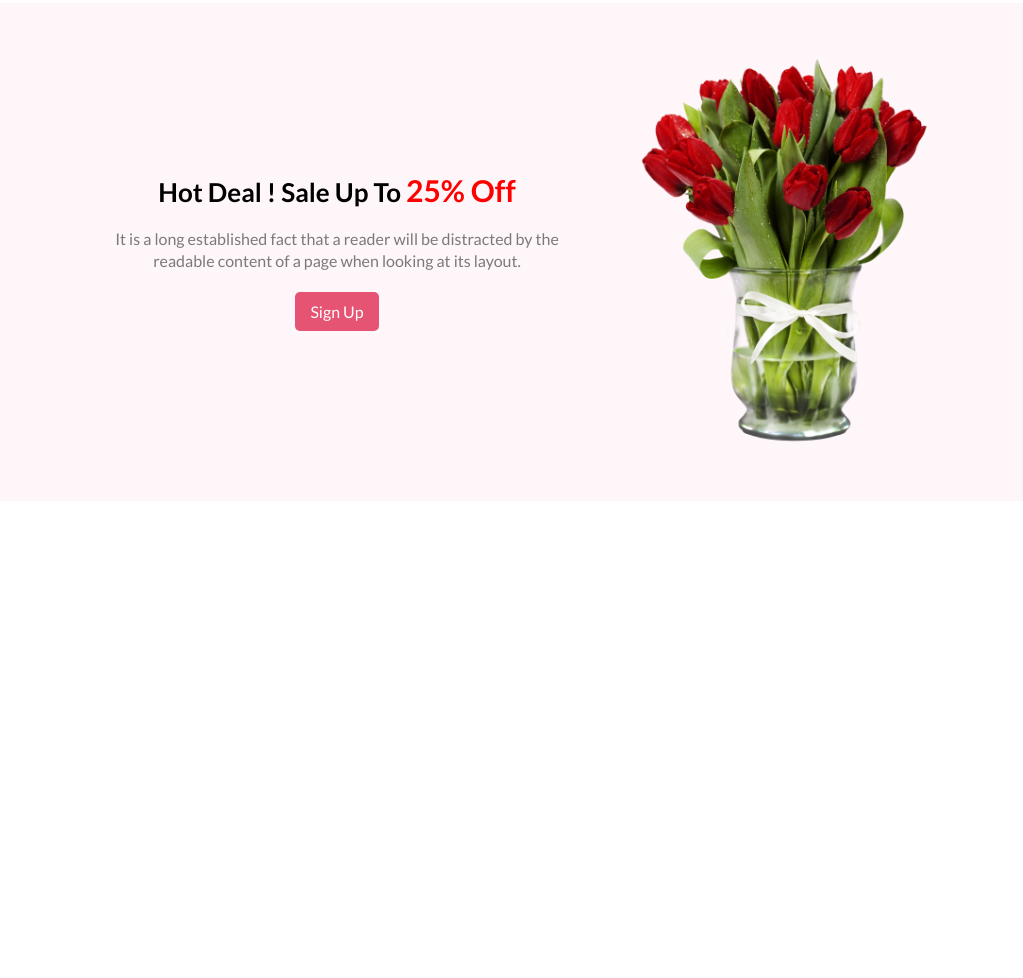
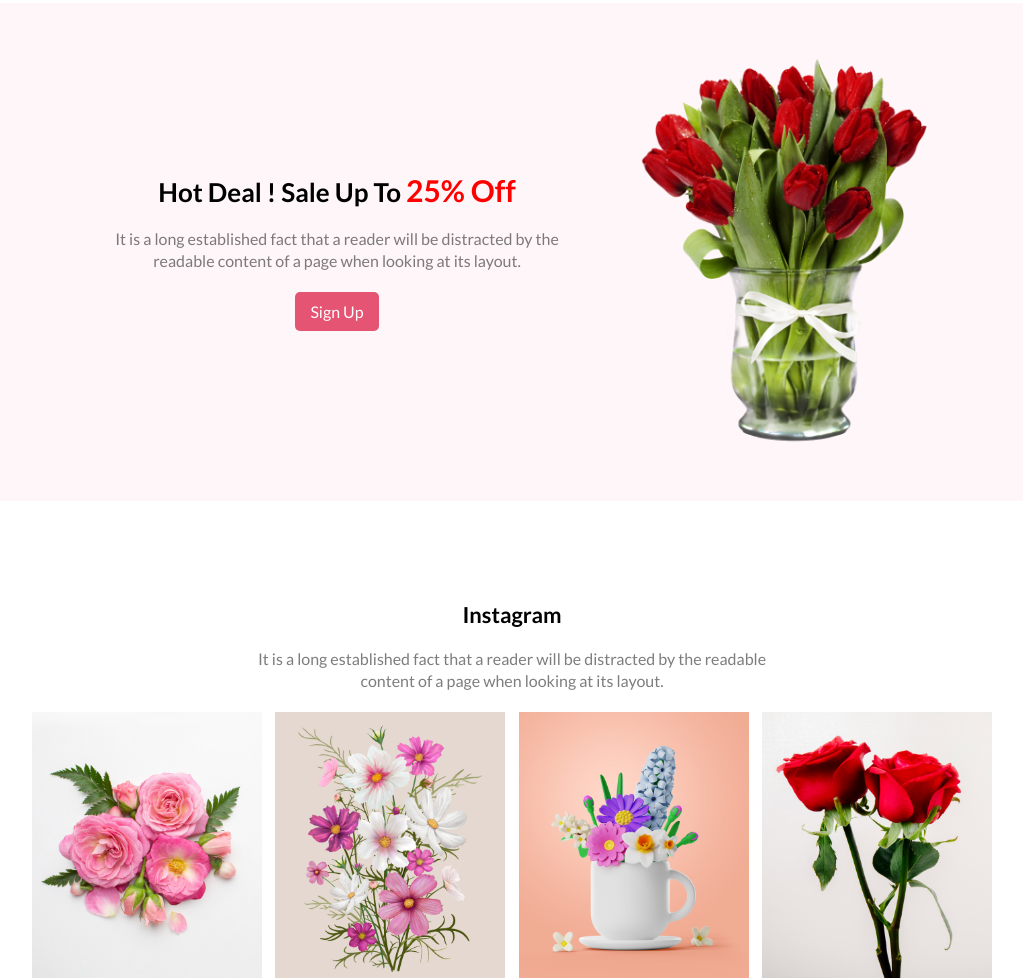
Before and after one commit to BurhanUddinAhmad/flower-shop, a plain HTML site: page index.html in a window 1280 px wide. Shown: the part 1587-2565 px from the top of the page, without its empty margins (128-1151 px from the left). Before the commit the page ends 2088 px from the top, so only its background shows below. Drawn offline with Linux system fonts and the light colour scheme.

Commit message:
Added product section

```diff
--- a/index.html
+++ b/index.html
@@ -104,6 +104,25 @@
                 </div>
             </div>
         </section>
+
+        <!-- Product section  -->
+        <section id="product">
+            <div class="container">
+                <div class="heading">
+                    <h2>Instagram</h2>
+                    <p>
+                        It is a long established fact that a reader will be distracted by
+                        the readable content of a page when looking at its layout.
+                    </p>
+                </div>
+                <div class="product-contents">
+                    <img src="./Flower Asset/Flower 01.png" alt="Flower">
+                    <img src="./Flower Asset/Rectangle 4.png" alt="Flower">
+                    <img src="./Flower Asset/Rectangle 5.png" alt="Flower">
+                    <img src="./Flower Asset/Rectangle 6.png" alt="Flower">
+                </div>
+            </div>
+        </section>
     </main>
     <footer>
 
--- a/style/style.css
+++ b/style/style.css
@@ -167,3 +167,13 @@ header {
 .right-pic img {
   width: 100%;
 }
+
+/* Product Section */
+.product-contents {
+    display: flex;
+    justify-content: space-between;
+
+}
+.product-contents img {
+   width: 23rem;
+}
```
